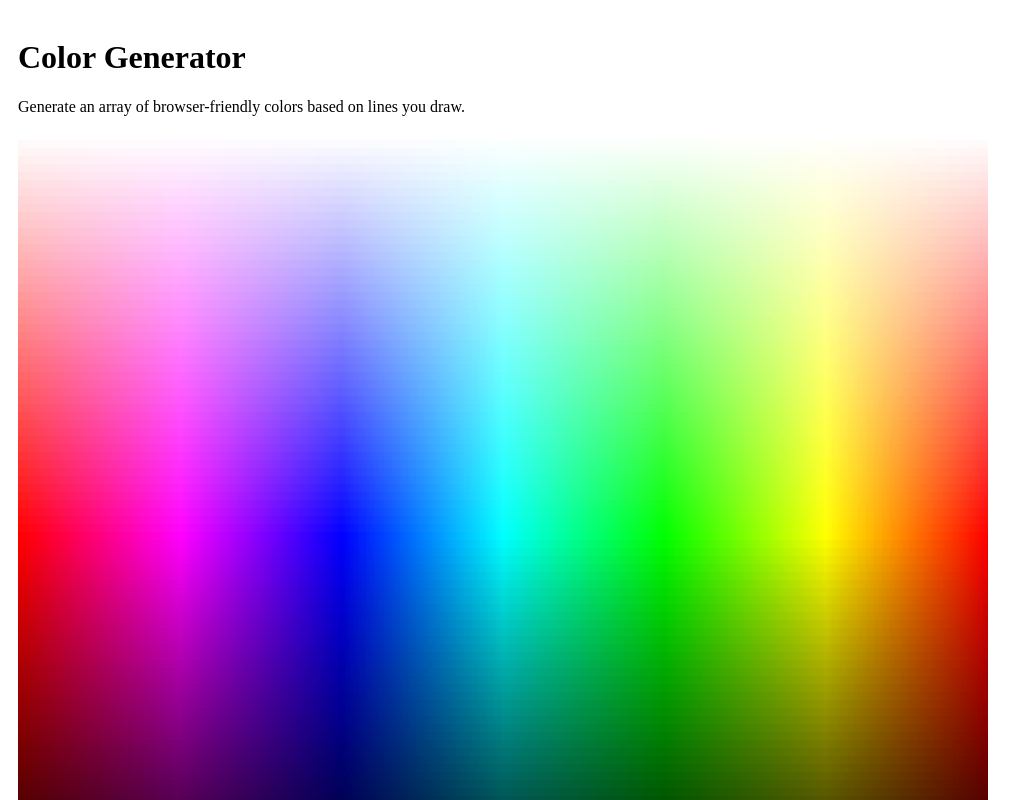
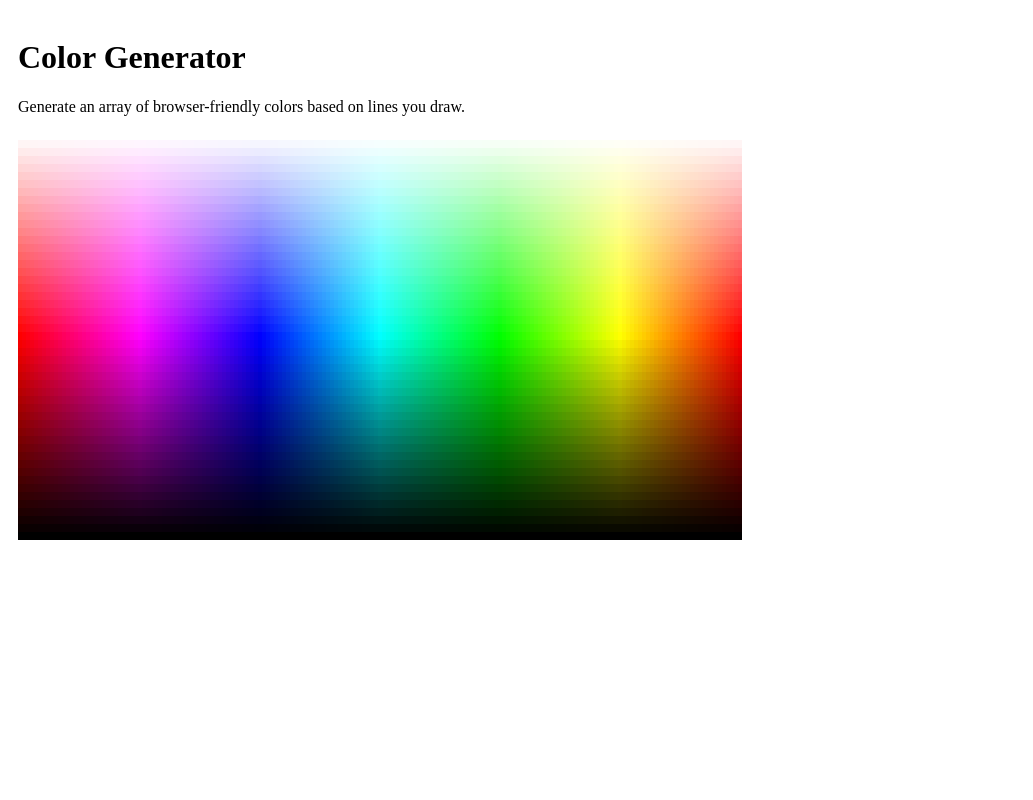
Before and after one commit to ArohanD/colorPicker, a React app: page / in a window 1280 px wide. Shown: the top 800 px of the page, without its empty margins (0-1033 px from the left). Built offline with nearby package versions, Linux system fonts and the light colour scheme; the HTML template or start-up script is replaced by a standard one.

Commit message:
Slope calculations, generate color array

```diff
--- a/package.json
+++ b/package.json
@@ -23,6 +23,7 @@
   "dependencies": {
     "axios": "^0.19.0",
     "body-parser": "^1.19.0",
+    "color-convert": "^2.0.1",
     "express": "^4.17.1",
     "nodemon": "^1.19.1",
     "react-dom": "^16.8.6"
--- a/src/components/ColorDisplay.jsx
+++ b/src/components/ColorDisplay.jsx
@@ -1,11 +1,11 @@
-import React from 'react';
+import React, { useState } from 'react';
 import generateColors from '../hexColors.js'
-import hslColors from '../hslColorNodes.js'
+import convert from 'color-convert';
 
 //colors = colors.slice(50).concat(colors.slice(0, 50))
 
 const ColorDisplay = (props) => {
-  const colors = hslColors //.slice(180).concat(hslColors.slice(0, 180))
+  const colors = props.hslColors //.slice(180).concat(hslColors.slice(0, 180))
 
   const containerStyle = {
     display: 'flex',
@@ -21,11 +21,16 @@ const ColorDisplay = (props) => {
   return (
     <div style={containerStyle}>
       {
-        colors.map(col => {
+        colors.map((col, y) => {
           return(
-              <div style={rowStyle}>
+              <div style={rowStyle} key={y}>
                 {
-                  col.map(color => <ColorCell color={color} />)
+                  col.map((color, x) => <ColorCell
+                                    color={color}
+                                    handleClick={props.handleClick}
+                                    coordinates={[y, x]}
+                                    key={[y, x]}
+                                    />)
                 }
               </div>
           )
@@ -40,11 +45,13 @@ const ColorCell = (props) => {
   const cellStyle = {
     backgroundColor: props.color,
     height: '8px',
-    width: '2.7px'
+    width: '4px'
   }
 
   return (
-    <div style={cellStyle}></div>
+    <div style={cellStyle} id={JSON.stringify(props.coordinates)} onClick={(e) => props.handleClick(e)}>
+
+    </div>
   )
 }
 
--- a/src/hslColorNodes.js
+++ b/src/hslColorNodes.js
@@ -8,9 +8,9 @@ class ColorNode {
 }
 
 let columns = [];
-for(let h = 360; h >= 0; h--){
+for(let h = 360; h >= 0; h-=2){
   let colors = []
-  for(let c = 100; c >= 0; c--) {
+  for(let c = 100; c >= 0; c-=2) {
     colors.push(new ColorNode(h, 100, c))
   }
   columns.push(colors)
--- a/src/index.jsx
+++ b/src/index.jsx
@@ -1,18 +1,75 @@
-import React from 'react';
+import React, { useState, useEffect } from 'react';
 import ReactDOM from 'react-dom';
 import ColorDisplay from './components/ColorDisplay.jsx';
+import hslColors from './hslColorNodes'
 
 const App = () => {
+  const [colorArray, setColorArray] = useState([])
+  const [startPoint, setStartPoint] = useState([])
+  const [endPoint, setEndPoint] = useState([])
+  const [adjustFirstCoordinate, setAdjustFirstCoordinate] = useState(true)
 
   const appStyle = {
     padding: '10px'
+  }
+
+  const handleClick = (e) => {
+    const coordinates = JSON.parse(e.target.id);
+    if(startPoint.length === 0 || adjustFirstCoordinate) {
+      setStartPoint(coordinates)
+      setAdjustFirstCoordinate(false)
+    } else {
+      setEndPoint(coordinates)
+      setAdjustFirstCoordinate(true)
+    }
+  }
+
+  useEffect(() => {
+    connect(startPoint, endPoint)
+  }, [endPoint])
+
+  const connect = (start, end) => {
+    let [startX, startY] = start;
+    let [endX, endY] = end;
+
+    //y = mx + b
+    //-b + y = mx
+    // -b = mx - y
+    // b = -1(mx - y)
+
+    // y - b = mx
+    // x = (y - b) / m
+    const slope = (endY - startY) / (endX - startX);
+    const slopeB = ((slope * startX) - startY) * -1;
+
+    const xArray = [];
+    const yArray = [];
+
+    for(let y = startY; endY > startY ? y <= endY : y >= endY; endY > startY ? y++ : y--) {
+      let x = Math.floor((y - slopeB) / slope)
+      yArray.push([x, y])
+    }
+
+    for(let x = startX; endX > startX ? x <= endX : x >= endX; endX > startX ? x++ : x--) {
+      let y = Math.floor(slope * x + slopeB)
+      xArray.push([x, y])
+    }
+
+    const coordinateList = xArray.length > yArray.length ? xArray : yArray;
+    const colorArray = coordinateList.map(coordinates => hslColors[coordinates[0]][coordinates[1]])
+    console.log(colorArray)
+
+
   }
 
   return (
     <div style={appStyle}>
       <h1>Color Generator</h1>
       <p>Generate an array of browser-friendly colors based on lines you draw.</p>
-      <ColorDisplay />
+      <ColorDisplay
+        handleClick={handleClick.bind(this)}
+        hslColors={hslColors}
+        />
     </div>
   )
 }
```
Also changed, not shown: 2 other files (tests, documents, lock files or other folders).
